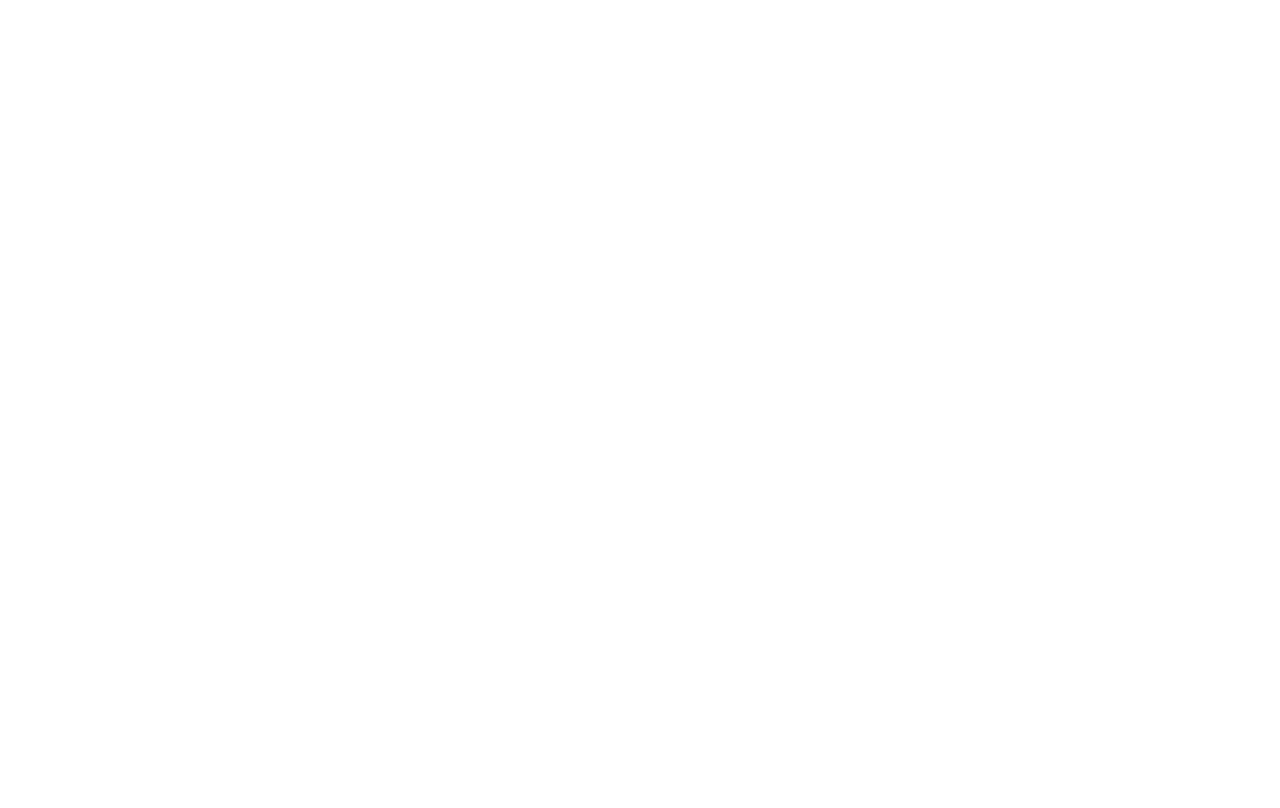
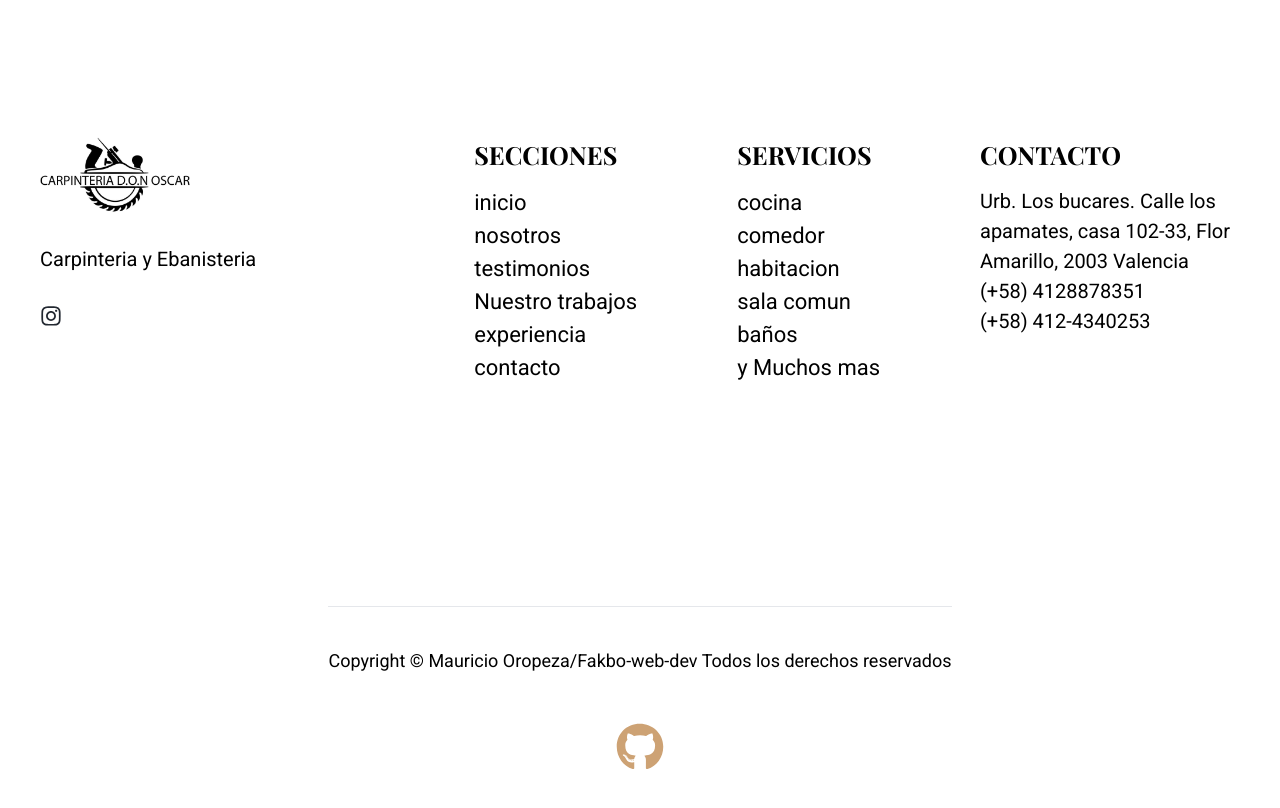
Before and after one commit to fakbo-dev/D.O.N-Oscar-Landing-Page, a Next.js app: page / in a window 1280 px wide. Shown: the part 8460-9268 px from the top of the page. Built offline with nearby package versions, Linux system fonts and the light colour scheme.

Commit message:
project need little fixeds but is done :)

```diff
--- a/app/layout.jsx
+++ b/app/layout.jsx
@@ -21,6 +21,7 @@
       <body className={`${roboto.variable} ${playfair.variable}`}>
         <Header />
         {children}
+        <Footer />
       </body>
     </html>
   );
--- a/app/page.jsx
+++ b/app/page.jsx
@@ -30,8 +30,6 @@
         <Stats />
         {/* Contact */}
         <Contact />
-        {/* Temporal div */}
-        <div className="h-[3000px]"></div>
       </main>
     </>
   )
--- a/components/Footer.jsx
+++ b/components/Footer.jsx
@@ -1,6 +1,160 @@
+"use client";
+import Image from "next/image";
+import Link from "next/link";
+import { FaInstagram } from "react-icons/fa";
+import { FaGithub } from "react-icons/fa";
+const list = [
+    {
+        name: "Instagram",
+        content: <FaInstagram />,
+        path: "https://www.instagram.com/carpinteriadonoscar/",
+        id: 0,
+    },
+];
+
+const linkList = [
+    {
+        name: "inicio",
+        path: "/",
+        id: 0,
+    },
+    {
+        name: "nosotros",
+        path: "#about",
+        id: 1,
+    },
+    {
+        name: "testimonios",
+        path: "#testimonials",
+        id: 2,
+    },
+    {
+        name: "Nuestro trabajos",
+        path: "#our-works",
+        id: 3,
+    },
+    {
+        name: "experiencia",
+        path: "#experience",
+        id: 4,
+    },
+    {
+        name: "contacto",
+        path: "#contact",
+        id: 5,
+    },
+];
+
+const services = [
+    {
+        name: "cocina",
+        id: 0,
+        path: "#our-works",
+    },
+    {
+        name: "comedor",
+        id: 1,
+        path: "#our-works",
+
+    },
+    {
+        name: "habitacion",
+        id: 2,
+        path: "#our-works",
+
+    },
+    {
+        name: "sala comun",
+        id: 3,
+        path: "#our-works",
+
+    },
+    {
+        name: "baños",
+        id: 4,
+        path: "#our-works",
+
+    },
+    {
+        name: "y Muchos mas",
+        id: 5,
+        path: "#our-works",
+
+    },
+
+]
+const contact = [
+    {
+        name: "Urb. Los bucares. Calle los apamates, casa 102-33, Flor Amarillo, 2003 Valencia",
+        id: 0,
+    },
+    {
+        name: "(+58) 4128878351",
+        id: 1,
+    },
+    {
+        name: "(+58) 412-4340253",
+        id: 2,
+    },
+
+];
 const Footer = () => {
     return (
-        <div>Footer</div>
+        <footer className="mt-[80px] xl:mt-[150px] relative z-20">
+            <div className="container mx-auto px-0">
+                <div className="flex flex-col xl:flex-row xl:gap-[100px] xl:mb-[150px]">
+                    <div className="w-full max-w-[400px] mx-auto mb-8 text-center xl:text-left">
+                        <div className="flex justify-center  items-center xl:justify-start mb-8">
+                            <Image src="/assets/logo/logo.jpg" alt="logo"
+                                width={150} height={150} />
+                        </div>
+                        <p className="mb-8 text-xl">Carpinteria y Ebanisteria</p>
+                        {/* Socials */}
+                        {list.map(({ name, content, id, path }, i) => (
+                            <div className="text-primary flex gap-[54px] justify-center xl:justify-start" key={id}>
+                                <Link href={path} target="_BLANK" title={name}>{content}</Link>
+                            </div>
+                        ))}
+                    </div>
+
+                    <div className=" flex-1 flex flex-col xl:flex-row text-center xl:text-left gap-12 xl:gap-[100px] xl:justify-end xl:min-w-[800px]">
+                        <div className="footer__item">
+                            <h3 className="h3 mb-3">Secciones</h3>
+                            {linkList.map(({ name, path, id }) => (
+                                <div className="flex flex-end justify-center flex-col gap-4" key={id} >
+                                    <Link href={path} className="hover:text-accent transition-all delay-100 text-black ">{name}</Link>
+                                </div>
+                            ))}
+                        </div>
+
+                        <div className="footer__item">
+                            <h3 className="h3 mb-3">Servicios</h3>
+                            {services.map(({ name, id, path }) => (
+                                <div className="flex flex-end justify-center  flex-col gap-4" key={id} >
+                                    <Link href={path} className="hover:text-accent transition-all delay-100 text-black ">{name}</Link>
+                                </div>
+                            ))}
+                        </div>
+
+                        <div className="footer__item max-w-[260px] mx-auto xl:mx-0 mb-20">
+                            <h3 className="h3 mb-3">Contacto</h3>
+                            {contact.map(({ name, id }) => (
+                                <div className="flex flex-col gap-6 text-[20px]" key={id} >
+                                    <p key={id}>{name}</p>
+                                </div>
+                            ))}
+                        </div>
+                    </div>
+                </div>
+            </div>
+            {/* Copyright */}
+            <div className="flex flex-col gap-2 justify-center items-center py-10">
+                <p className="text-center text-lg py-10 xl:border-t">Copyright &copy; Mauricio Oropeza/Fakbo-web-dev  Todos los derechos reservados </p>
+                <Link href="https://github.com/fakbo-dev" target="_BLANK" alt="My Github">
+                    <FaGithub className="text-accent text-5xl" />
+                </Link>
+            </div>
+        </footer>
     )
 }
 
```
